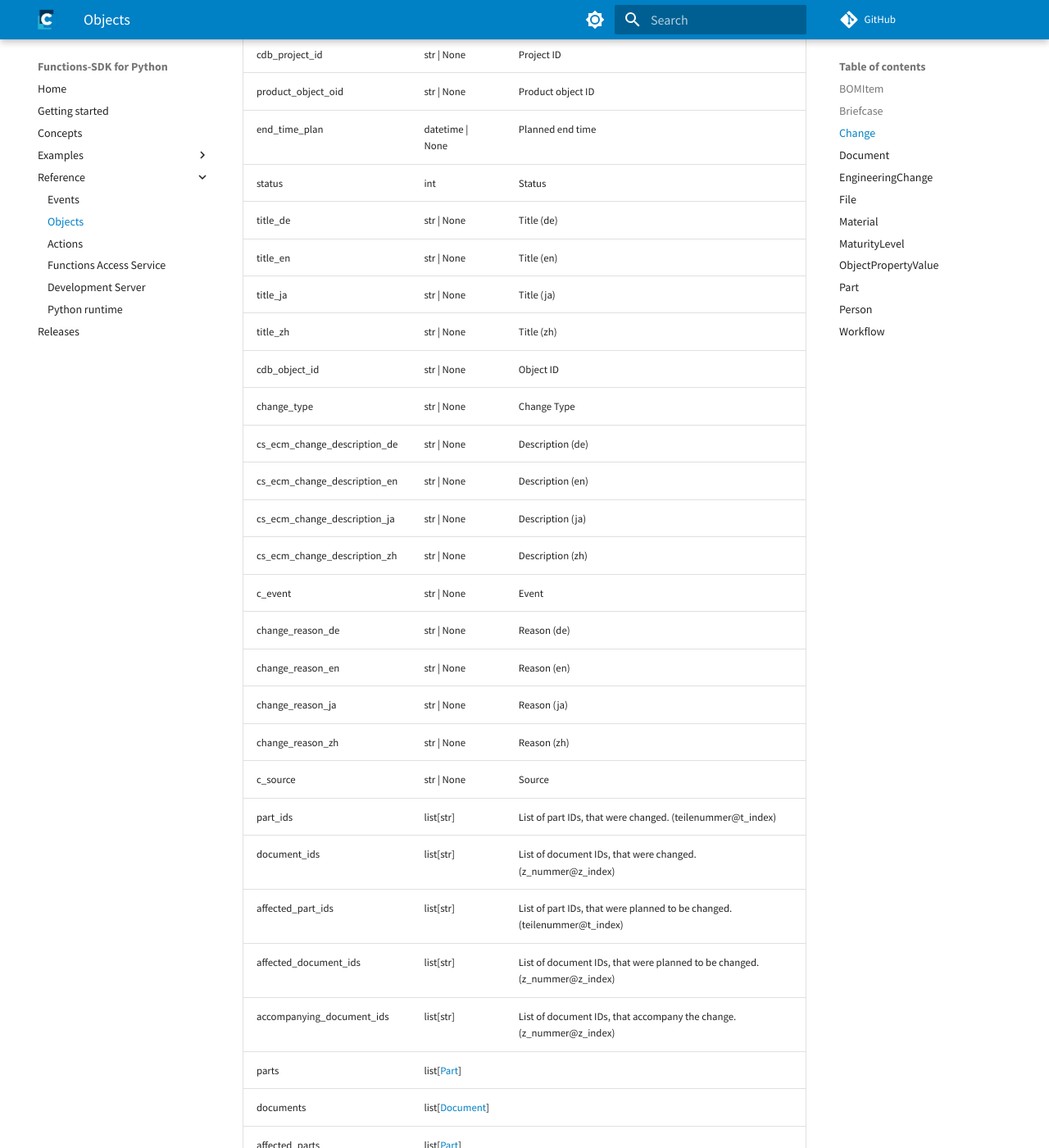
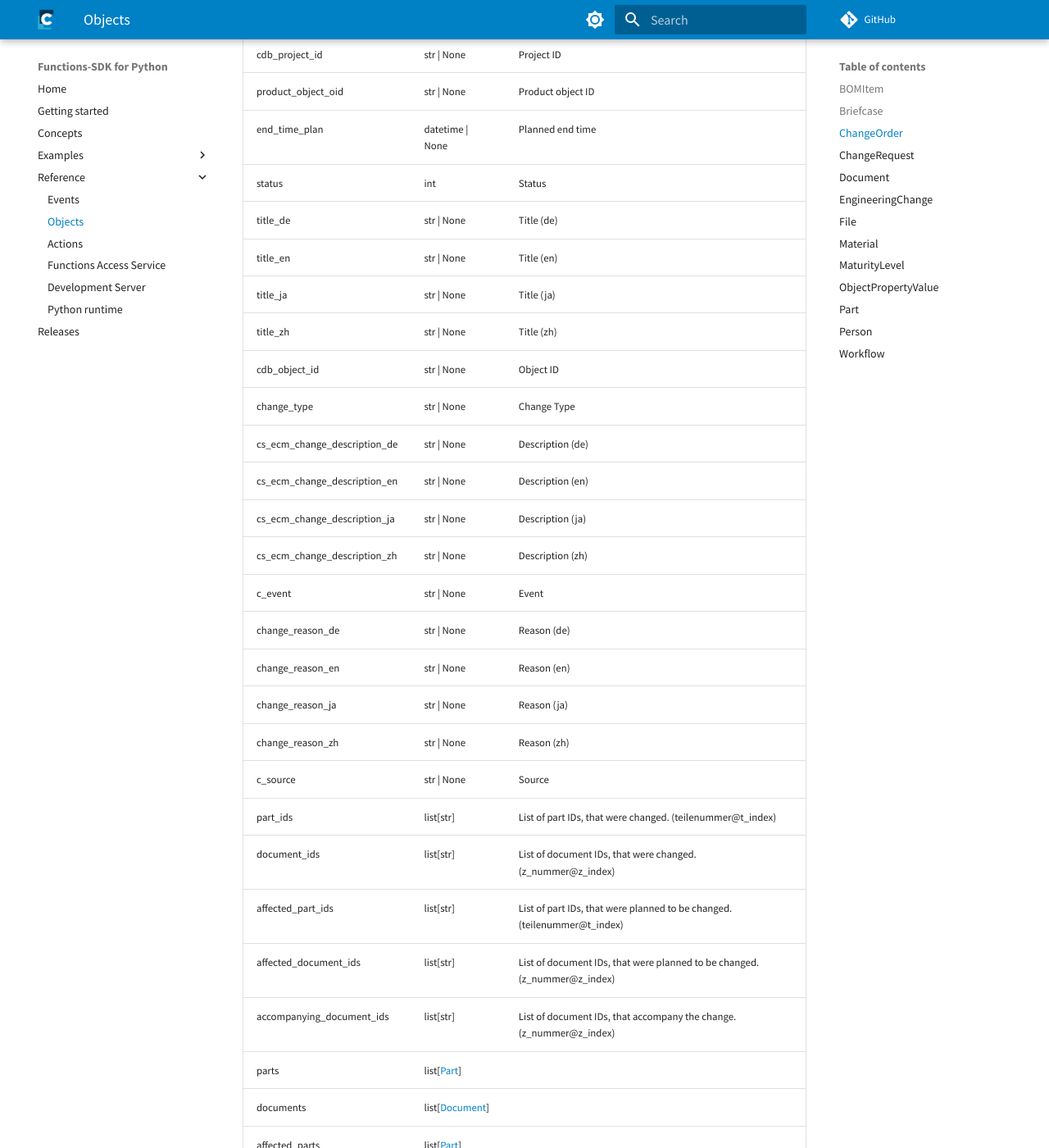
Before and after one commit to cslab/functions-sdk-python, an MkDocs documentation site: the page built from docs/reference/objects.md, in a window 1280 px wide and 1400 px high, scrolled down 7528 px. Shown: the whole window at 82% size. Built offline with MkDocs 1.6.1 and Material for MkDocs 9.7.7, drawn with Linux system fonts in a browser that asks for light colours; comment, search, counter and statistics services are not loaded; some of the changed text lies outside the part shown.

Commit message:
revert unintended change

```diff
--- a/docs/reference/objects.md
+++ b/docs/reference/objects.md
@@ -158,14 +158,56 @@
 |parts|list[[Part](objects.md#part)]||
 |documents|list[[Document](objects.md#document)]||
 |engineering_changes|list[[EngineeringChange](objects.md#engineeringchange)]||
-|change_orders|list[[Change](objects.md#change)Order]||
-|change_requests|list[[Change](objects.md#change)Request]||
+|change_orders|list[[ChangeOrder](objects.md#changeorder)]||
+|change_requests|list[[ChangeRequest](objects.md#changerequest)]||
 
-## Change
-`csfunctions.objects.Change`
+## ChangeOrder
+`csfunctions.objects.ChangeOrder`
 
-Base class for changes of the ECM module (change orders and change requests).
-Use the concrete subclasses :class:`ChangeOrder` and :class:`ChangeRequest`.
+A change order of the ECM module. Shares all attributes of its base class `csfunctions.objects.Change`.
+
+|Attribute|Type|Description|
+|-|-|-|
+|cs_change_id|str|Change ID|
+|cdb_project_id|str \| None|Project ID|
+|product_object_oid|str \| None|Product object ID|
+|end_time_plan|datetime \| None|Planned end time|
+|status|int|Status|
+|title_de|str \| None|Title (de)|
+|title_en|str \| None|Title (en)|
+|title_ja|str \| None|Title (ja)|
+|title_zh|str \| None|Title (zh)|
+|cdb_object_id|str \| None|Object ID|
+|change_type|str \| None|Change Type|
+|cs_ecm_change_description_de|str \| None|Description (de)|
+|cs_ecm_change_description_en|str \| None|Description (en)|
+|cs_ecm_change_description_ja|str \| None|Description (ja)|
+|cs_ecm_change_description_zh|str \| None|Description (zh)|
+|c_event|str \| None|Event|
+|change_reason_de|str \| None|Reason (de)|
+|change_reason_en|str \| None|Reason (en)|
+|change_reason_ja|str \| None|Reason (ja)|
+|change_reason_zh|str \| None|Reason (zh)|
+|c_source|str \| None|Source|
+|part_ids|list[str]|List of part IDs, that were changed. (teilenummer@t_index)|
+|document_ids|list[str]|List of document IDs, that were changed. (z_nummer@z_index)|
+|affected_part_ids|list[str]|List of part IDs, that were planned to be changed. (teilenummer@t_index)|
+|affected_document_ids|list[str]|List of document IDs, that were planned to be changed. (z_nummer@z_index)|
+|accompanying_document_ids|list[str]|List of document IDs, that accompany the change. (z_nummer@z_index)|
+|parts|list[[Part](objects.md#part)]||
+|documents|list[[Document](objects.md#document)]||
+|affected_parts|list[[Part](objects.md#part)]||
+|affected_documents|list[[Document](objects.md#document)]||
+|accompanying_documents|list[[Document](objects.md#document)]||
+|cdb_cpersno|str \| None|Created by|
+|cdb_cdate|datetime \| None|Created on|
+|cdb_mpersno|str|Last Modified by|
+|cdb_mdate|datetime \| None|Last Modified on|
+
+## ChangeRequest
+`csfunctions.objects.ChangeRequest`
+
+A change request of the ECM module. Shares all attributes of its base class `csfunctions.objects.Change`.
 
 |Attribute|Type|Description|
 |-|-|-|
```
